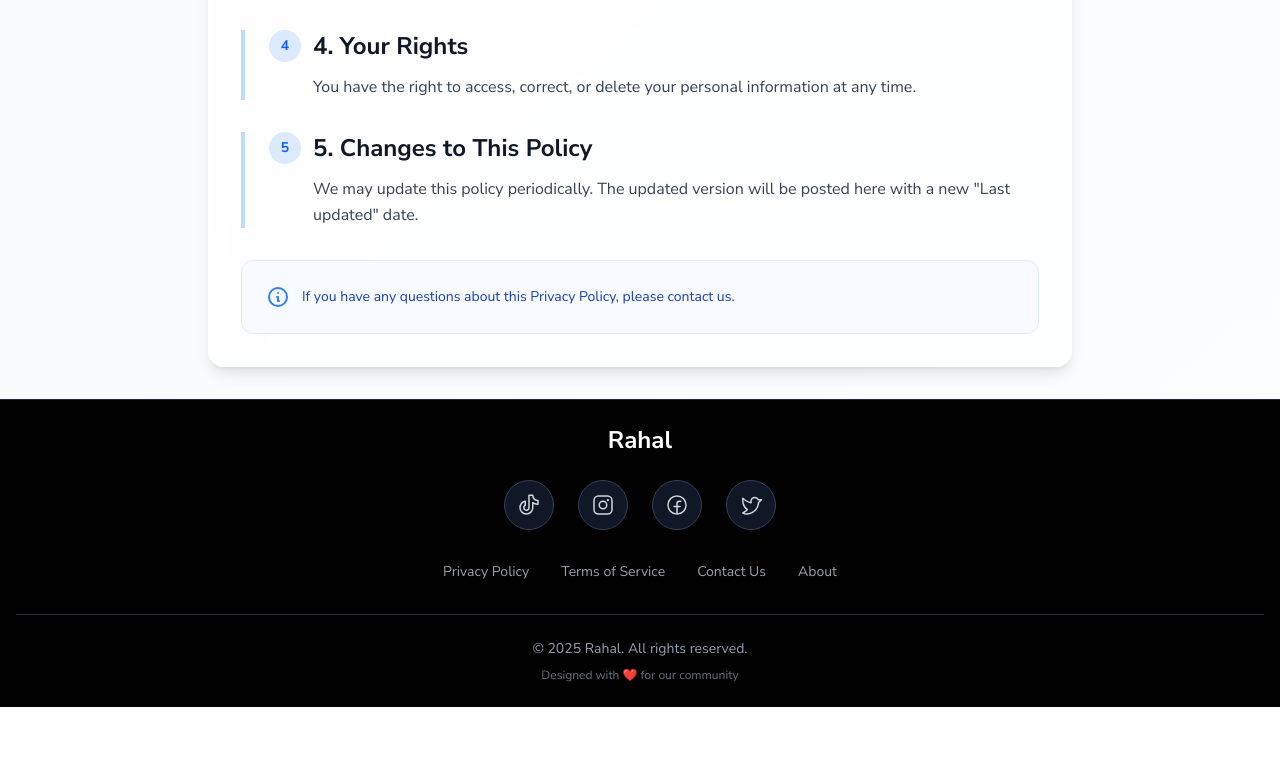
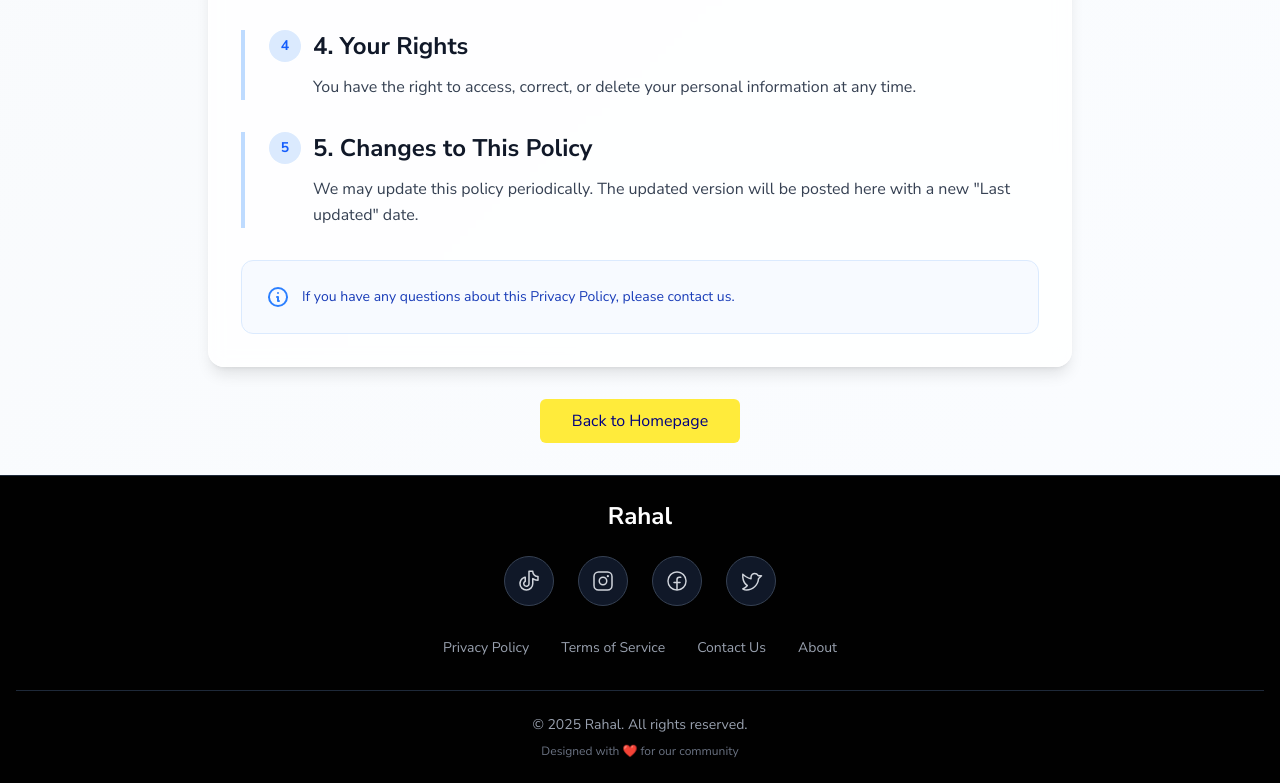
Before and after one commit to jaafar-webdev/rahal-tourism-site, a Next.js app: page /en/privacy-policy in a window 1280 px wide. Shown: the part 699-1482 px from the top of the page. Before the commit the page ends 1406 px from the top, so only its background shows below. Built offline with nearby package versions, Linux system fonts and the light colour scheme.

Commit message:
feat(policy): add back to homepage button to policy pages
Namespaced 'Back_to_Homepage' translation key under 'PolicyPage' for better organization.

```diff
--- a/src/features/PolicyPage/PolicyPageLayout.tsx
+++ b/src/features/PolicyPage/PolicyPageLayout.tsx
@@ -1,10 +1,12 @@
 "use client";
 
+import Link from "next/link";
 import { useTranslations } from "next-intl";
 import { themeConfig } from "./themeConfig";
 import PolicyHeader from "./PolicyHeader";
 import PolicySection from "./PolicySection";
 import PolicyNote from "./PolicyNote";
+import { Button } from "@/components/ui/Button";
 
 interface PolicyPageLayoutProps {
   type: "privacy" | "terms";
@@ -63,6 +65,14 @@ export default function PolicyPageLayout({
             />
           </div>
         </div>
+
+        <div className="flex justify-center mt-8">
+          <Link href="/ar" passHref>
+            <Button variant="primary" size="lg">
+              {useTranslations("PolicyPage")("Back_to_Homepage")}
+            </Button>
+          </Link>
+        </div>
       </div>
     </div>
   );
--- a/src/messages/ar.json
+++ b/src/messages/ar.json
@@ -97,9 +97,11 @@
   "Back": "رجوع",
   "Order_Received_Successfully": "تم استلام طلبك بنجاح!",
   "Contact_Confirmation": "سيتم التواصل معكم في أقرب وقت لتأكيد الحجز. شكرًا لاستخدامكم خدماتنا.",
-  "Back_to_Homepage": "العودة إلى الصفحة الرئيسية",
   "Bank_Account_Required": "حساب البنك مطلوب",
   "Transaction_Number_Required_Error": "رقم العملية مطلوب",
+  "PolicyPage": {
+    "Back_to_Homepage": "العودة إلى الصفحة الرئيسية"
+  },
   "E_Wallet_Number": "رقم المحفظة",
   "Enter_Bank_Account_Number": "أدخل رقم الحساب البنكي",
   "Enter_E_Wallet_Number": "أدخل رقم المحفظة",
--- a/src/messages/en.json
+++ b/src/messages/en.json
@@ -97,9 +97,11 @@
   "Back": "Back",
   "Order_Received_Successfully": "Your order has been received successfully!",
   "Contact_Confirmation": "We will contact you as soon as possible to confirm the booking. Thank you for using our services.",
-  "Back_to_Homepage": "Back to Homepage",
   "Bank_Account_Required": "Bank account is required",
   "Transaction_Number_Required_Error": "Transaction number is required",
+  "PolicyPage": {
+    "Back_to_Homepage": "Back to Homepage"
+  },
   "E_Wallet_Number": "E-Wallet Number",
   "Enter_Bank_Account_Number": "Enter Bank Account Number",
   "Enter_E_Wallet_Number": "Enter E-Wallet Number",
```
